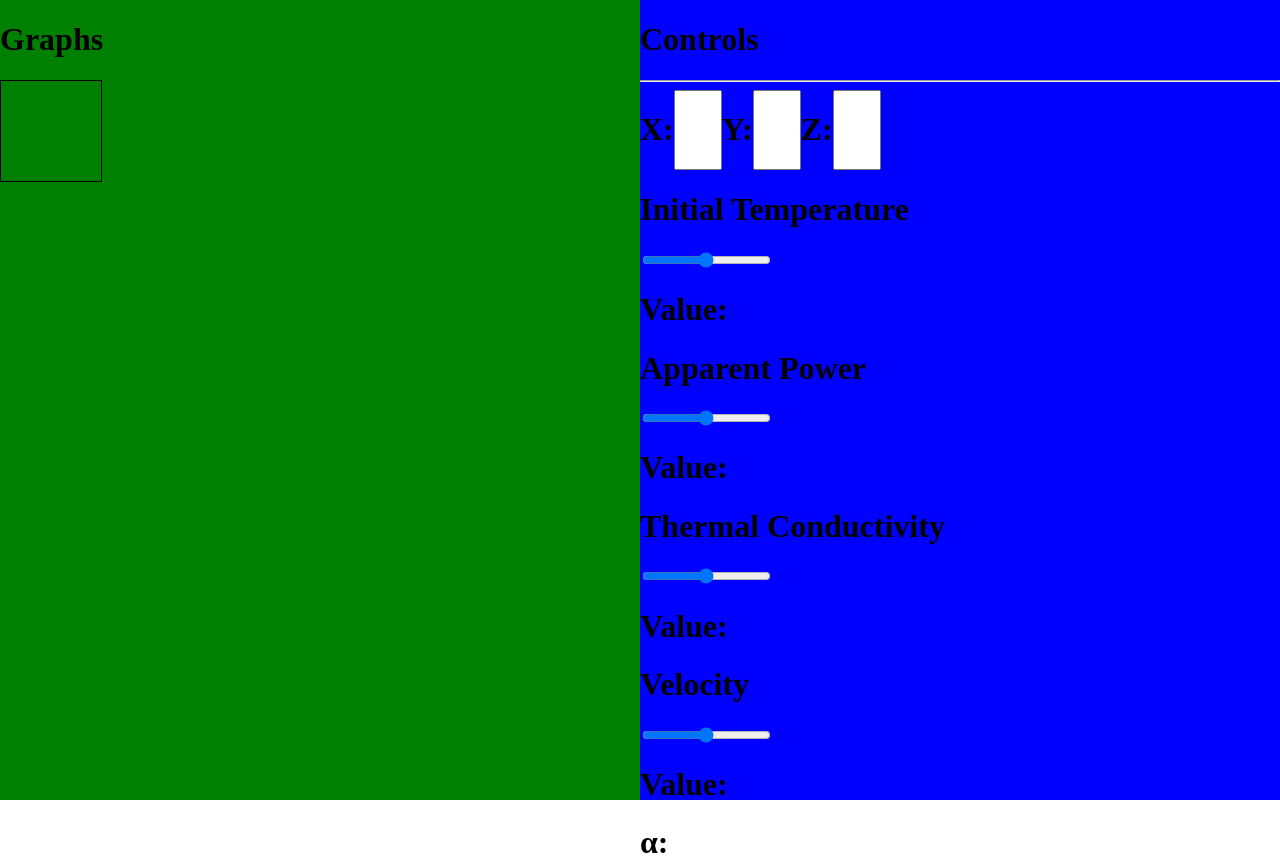
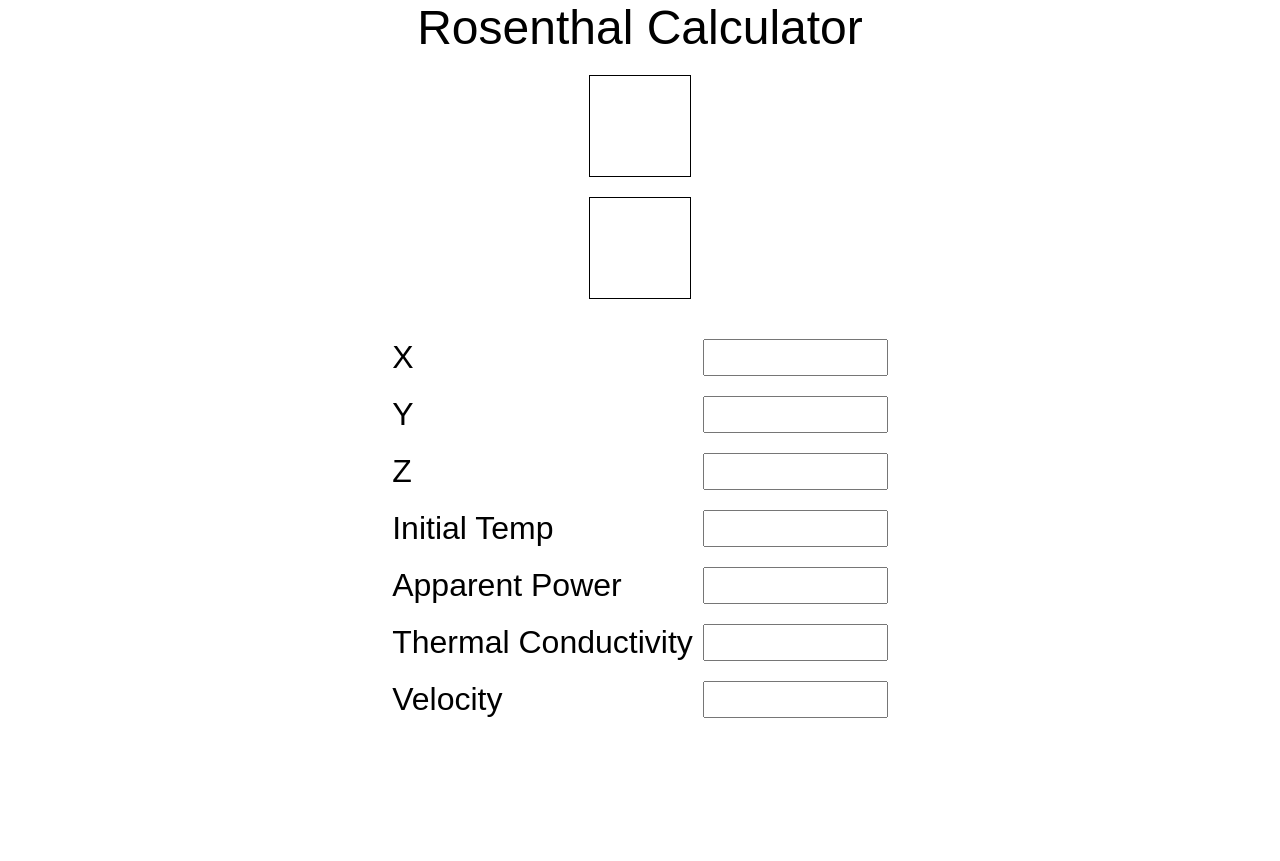
Before and after one commit to eheikkenen/rosenthal_online, a plain HTML site: page index.html in a window 1280 px wide. After the commit the page ends 800 px from the top, so only its background shows below. Drawn offline with Linux system fonts and the light colour scheme.

Commit message:
Basic controls styling

```diff
--- a/index.html
+++ b/index.html
@@ -2,42 +2,50 @@
   <head>
     <link rel="stylesheet" type="text/css" href="style.css">
     <script src="app.js"></script>
+    <title>Rosenthal Calculator</title>
   </head>
   <body>
     <div class="app">
+      <div class="title">Rosenthal Calculator</div>
       <div class="graphs">
-      <h1>Graphs</h1>
-      <canvas id="myCanvas" width="100" height="100" style="border:1px solid #000000;"></canvas>
+        <canvas class="graph" id="xyGraph" width="100" height="100" style="border:1px solid #000000;"></canvas>
+        <canvas class="graph" id="xzGraph" width="100" height="100" style="border:1px solid #000000;"></canvas>
       </div>
       <div class="controls">
-      <h1>Controls</h1>
-      <hr>
-      <div class="graph-bounds">
-        <h1>X: </h1>
-        <input type="number" id="x" name="x" min="1" max="5">
-        <h1>Y: </h1>
-        <input type="number" id="y" name="y" min="1" max="5">
-        <h1>Z: </h1>
-        <input type="number" id="z" name="z" min="1" max="5">
+        <div class="control">
+          <label for="x">X</label>
+          <input type="number" id="x" name="x">
         </div>
 
-      <h1>Initial Temperature</h1>
-      <input type="range" min="1" max="100" value="50" class="slider" id="initialTemp">
-      <h1>Value: </h1>
+        <div class="control">
+          <label for="y">Y</label>
+          <input type="number" id="y" name="y">
+        </div>
 
-      <h1>Apparent Power</h1>
-      <input type="range" min="1" max="100" value="50" class="slider" id="apparentPower">
-      <h1>Value: </h1>
+        <div class="control">
+          <label for="z">Z</label>
+          <input type="number" id="z" name="z">
+        </div>
 
-      <h1>Thermal Conductivity</h1>
-      <input type="range" min="1" max="100" value="50" class="slider" id="thermalConductivity">
-      <h1>Value: </h1>
+        <div class="control">
+          <label for="initialTemp">Initial Temp</label>
+          <input type="number" id="initialTemp">
+        </div>
 
-      <h1>Velocity</h1>
-      <input type="range" min="1" max="100" value="50" class="slider" id="thermalConductivity">
-      <h1>Value: </h1>
+        <div class="control">
+          <label for="apparentPower">Apparent Power</label>
+          <input type="number" id="apparentPower">
+        </div>
 
-      <h1>α: <h1>
+        <div class="control">
+          <label for="thermalConductivity">Thermal Conductivity</label>
+          <input type="number" id="thermalConductivity">
+        </div>
+
+        <div class="control">
+          <label for="velocity">Velocity</label>
+          <input type="number" id="velocity">
+        </div>
       </div>
     </div>
   </body>
--- a/style.css
+++ b/style.css
@@ -1,6 +1,7 @@
 body {
   margin: 0;
   padding: 0;
+  font-family: 'Ruda',sans-serif;
 }
 
 * {
@@ -9,23 +10,48 @@ body {
 
 .app {
   display: flex;
-  flex-flow: row nowrap;
-  background-color: red;
+  flex-flow: column nowrap;
   width: 100%;
-  height: 100vh;
+}
+
+.title {
+  display: flex;
+  align-items: center;
+  justify-content: center;
+  font-size: 3em;
 }
 
 .graphs {
-  width: 50%;
-  background-color: green;
+  padding: 10px;
+  display: flex;
+  flex-flow: column nowrap;
+  align-items: center;
+  justify-content: space-evenly;
 }
 
-.graph-bounds {
+.graph {
+  margin: 10px;
+}
+
+.controls {
+  display: flex;
+  flex-flow: column nowrap;
+  margin: auto;
+  padding: 10px;
+}
+
+.control {
+  display: flex;
+  justify-content: space-between;
+  padding: 10px;
+}
+
+.control label {
+  margin-right: 10px;
+  font-size: 2em;
+}
+
+.controls .graph-bounds {
   display: flex;
   flex-flow: row nowrap;
 }
-
-.controls {
-  width: 50%;
-  background-color: blue;
-}
```
Lines whose indentation alone changed are shown as unchanged.
